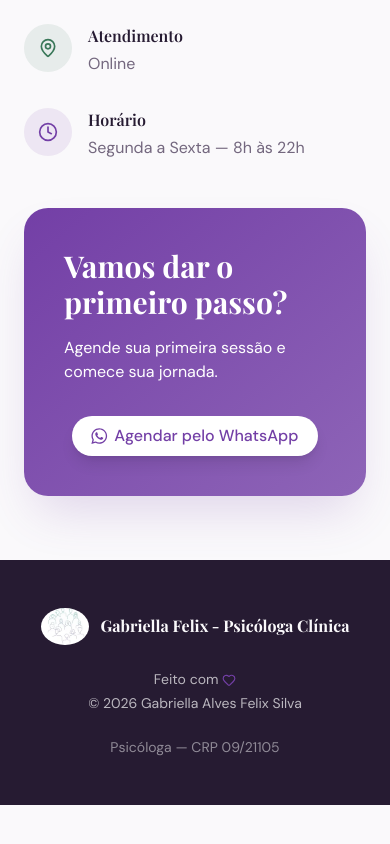
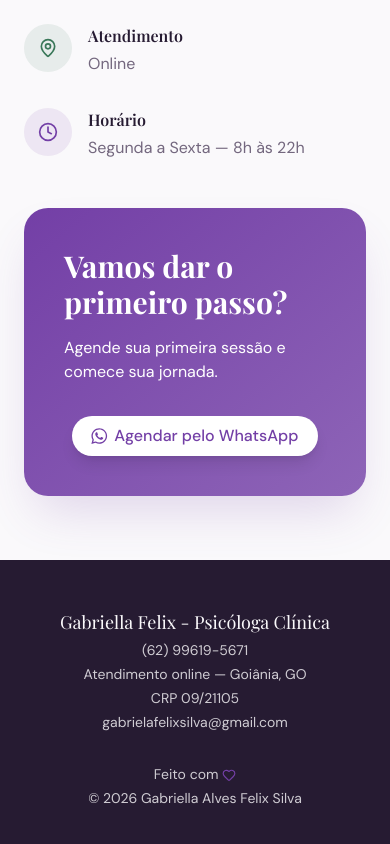
Before and after one commit to FlavioOliveiraNeto/gabi_project_frontend, a Vue app: page / in a window 390 px wide. Shown: the part 7551-8395 px from the top of the page. Before the commit the page ends 8356 px from the top, so only its background shows below. Built offline with nearby package versions, Linux system fonts and the light colour scheme.

Commit message:
Add reusable NAP block to the public footer and fix contact email
Footer now lists name, phone (tel: link), online location line, CRP and
email from a single src/seo/site.ts source. Footer also added to 404.

Co-Authored-By: Claude Opus 5.5 <noreply@anthropic.com>

```diff
--- a/src/components/ContactSection.vue
+++ b/src/components/ContactSection.vue
@@ -132,7 +132,7 @@ const contactItems = [
   {
     icon: Mail,
     title: "E-mail",
-    text: "psi.gabriellafelixx@gmail.com",
+    text: "gabrielafelixsilva@gmail.com",
     bg: "bg-secondary/10",
     iconColor: "text-secondary",
   },
--- a/src/components/FooterSection.vue
+++ b/src/components/FooterSection.vue
@@ -1,21 +1,41 @@
 <template>
-  <footer class="bg-foreground text-background/70 py-12">
+  <footer class="bg-foreground text-background/80 py-12">
     <div class="container mx-auto px-6 lg:px-25">
-      <div class="flex flex-col md:flex-row items-center justify-between gap-6">
-        <div class="font-display text-xl text-background">
-          <LogoComponent />
-        </div>
+      <div class="flex flex-col md:flex-row items-center md:items-start justify-between gap-8 text-center md:text-left">
+        <address
+          class="not-italic font-body text-sm space-y-1"
+          data-testid="nap"
+        >
+          <p class="font-display text-lg text-background">
+            {{ SITE.name }}
+          </p>
+          <p>
+            <a
+              :href="`tel:${SITE.phoneTel}`"
+              class="underline-offset-2 hover:underline focus-visible:outline-2 focus-visible:outline-background rounded"
+              :aria-label="`Ligar para ${SITE.phoneDisplay}`"
+            >{{ SITE.phoneDisplay }}</a>
+          </p>
+          <p>{{ SITE.location }}</p>
+          <p>{{ SITE.crp }}</p>
+          <p>
+            <a
+              :href="`mailto:${SITE.email}`"
+              class="underline-offset-2 hover:underline focus-visible:outline-2 focus-visible:outline-background rounded break-all"
+              :aria-label="`Enviar e-mail para ${SITE.email}`"
+            >{{ SITE.email }}</a>
+          </p>
+        </address>
 
         <div class="font-body text-sm grid md:flex items-center gap-1">
           <p class="justify-self-center">
-            Feito com <Heart class="w-3.5 h-3.5 text-primary inline" />
+            Feito com <Heart
+              class="w-3.5 h-3.5 text-primary inline"
+              aria-label="amor"
+            />
           </p>
           <p>© {{ currentYear }} Gabriella Alves Felix Silva</p>
         </div>
-
-        <p class="font-body text-sm text-background/50">
-          Psicóloga — CRP 09/21105
-        </p>
       </div>
     </div>
   </footer>
@@ -23,7 +43,7 @@
 
 <script setup lang="ts">
 import { Heart } from "lucide-vue-next";
-import LogoComponent from "@/components/LogoComponent.vue";
+import { SITE } from "@/seo/site";
 
 const currentYear = new Date().getFullYear();
 </script>
--- /dev/null
+++ b/src/seo/site.ts
@@ -0,0 +1,14 @@
+// Single source of truth for NAP data, reused by the footer and the JSON-LD.
+export const SITE = {
+  name: "Gabriella Felix - Psicóloga Clínica",
+  url: "https://www.psigabriellafelix.com.br",
+  phoneDisplay: "(62) 99619-5671",
+  phoneTel: "+5562996195671",
+  phoneSchema: "+55 62 99619-5671",
+  location: "Atendimento online — Goiânia, GO",
+  crp: "CRP 09/21105",
+  email: "gabrielafelixsilva@gmail.com",
+  instagram: "https://www.instagram.com/psi.gabriellafelix/",
+  // TODO: Google Business Profile URL (pending from the professional).
+  googleBusinessProfile: "",
+} as const;
--- a/src/views/NotFound.vue
+++ b/src/views/NotFound.vue
@@ -1,5 +1,6 @@
 <template>
-  <div class="flex min-h-screen items-center justify-center bg-muted">
+  <div class="flex min-h-screen flex-col bg-muted">
+    <main class="flex flex-1 items-center justify-center">
       <div class="text-center">
         <h1 class="mb-4 text-4xl font-bold">
           404
@@ -15,12 +16,15 @@
           Return to Home
         </router-link>
       </div>
+    </main>
+    <FooterSection />
   </div>
 </template>
 
 <script setup lang="ts">
 import { useRoute } from "vue-router";
 import { watch } from "vue";
+import FooterSection from "@/components/FooterSection.vue";
 
 const route = useRoute();
 
```
Also changed, not shown: 1 other file (tests, documents, lock files or other folders). Lines whose indentation alone changed are shown as unchanged.
